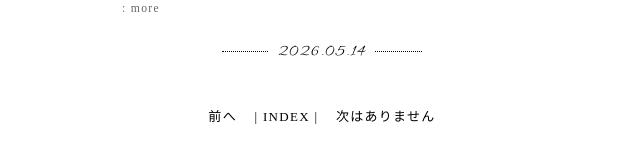
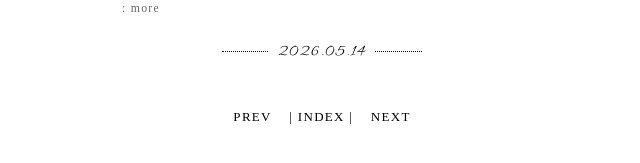
Before and after one commit to bisqhq/bisqhq.github.io, a Jekyll site: the page built from essay/index.html, in a window 1280 px wide. Shown: the part 371-534 px from the top of the page, without its empty margins (318-958 px from the left). Built offline with Jekyll 4.4.1, drawn with Linux system fonts in a browser that asks for light colours; the list of posts is cut into pages by our own code.

Commit message:
Update index.html

```diff
--- a/essay/index.html
+++ b/essay/index.html
@@ -20,18 +20,18 @@
 
 <div class="menu">
     <ul>
-        {% if paginator.next_page %}
-            <li><a href="{{ paginator.next_page_path | relative_url }}">前へ</a></li>
+        {% if paginator.previous_page %}
+            <li><a href="{{ paginator.previous_page_path | relative_url }}">PREV</a></li>
         {% else %}
-            <li>前はありません</li>
+            <li>PREV</li>
         {% endif %}
 
         <li>| <a href="{{ '/' | relative_url }}">INDEX</a> |</li>
 
-        {% if paginator.previous_page %}
-            <li><a href="{{ paginator.previous_page_path | relative_url }}">次へ</a></li>
+        {% if paginator.next_page %}
+            <li><a href="{{ paginator.next_page_path | relative_url }}">NEXT</a></li>
         {% else %}
-            <li>次はありません</li>
+            <li>NEXT</li>
         {% endif %}
     </ul>
 </div>
```
